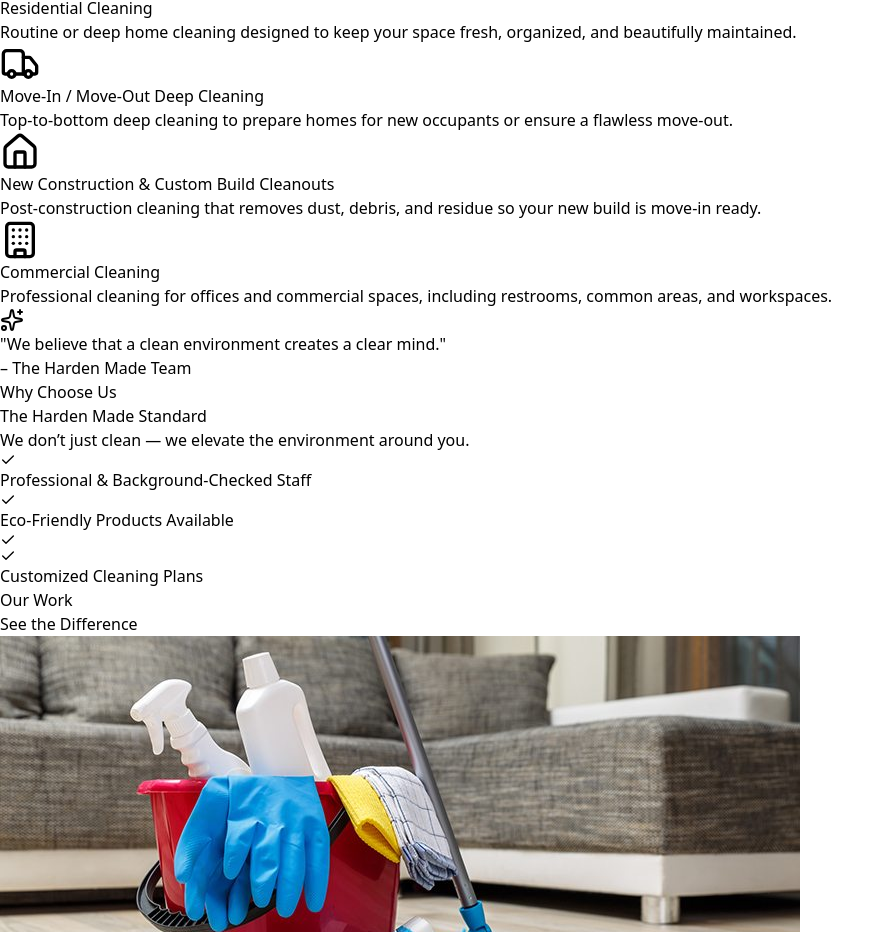
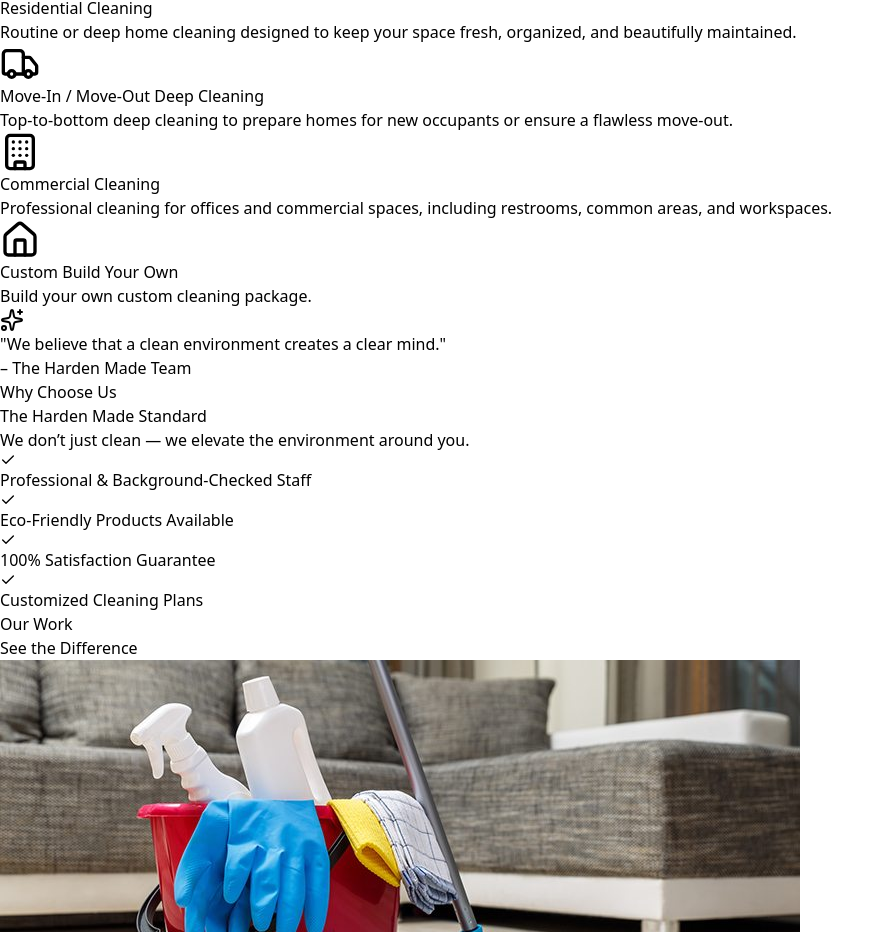
Before and after one commit to moguldesignsjordan/harden-made, a React (Vite) app: page / in a window 1280 px wide. Shown: the part 1518-2450 px from the top of the page, without its empty margins (0-894 px from the left). Built offline with nearby package versions, Linux system fonts and the light colour scheme.

Commit message:
Initial commit: Harden Made website

```diff
--- a/src/App.jsx
+++ b/src/App.jsx
@@ -307,14 +307,14 @@ export default function App() {
             desc: "Top-to-bottom deep cleaning to prepare homes for new occupants or ensure a flawless move-out.",
           },
           {
-            icon: <Home size={40} />,
-            title: "New Construction & Custom Build Cleanouts",
-            desc: "Post-construction cleaning that removes dust, debris, and residue so your new build is move-in ready.",
-          },
-          {
             icon: <Building size={40} />,
             title: "Commercial Cleaning",
             desc: "Professional cleaning for offices and commercial spaces, including restrooms, common areas, and workspaces.",
+          },
+               {
+            icon: <Home size={40} />,
+            title: "Custom Build Your Own ",
+            desc: "Build your own custom cleaning package.",
           },
         ].map((service, idx) => (
           <div
@@ -382,7 +382,7 @@ export default function App() {
                 {[
                   "Professional & Background-Checked Staff",
                   "Eco-Friendly Products Available",
-                  "",
+                  "100% Satisfaction Guarantee",
                   "Customized Cleaning Plans",
                 ].map((item, idx) => (
                   <div key={idx} className="flex items-center gap-4">
```
